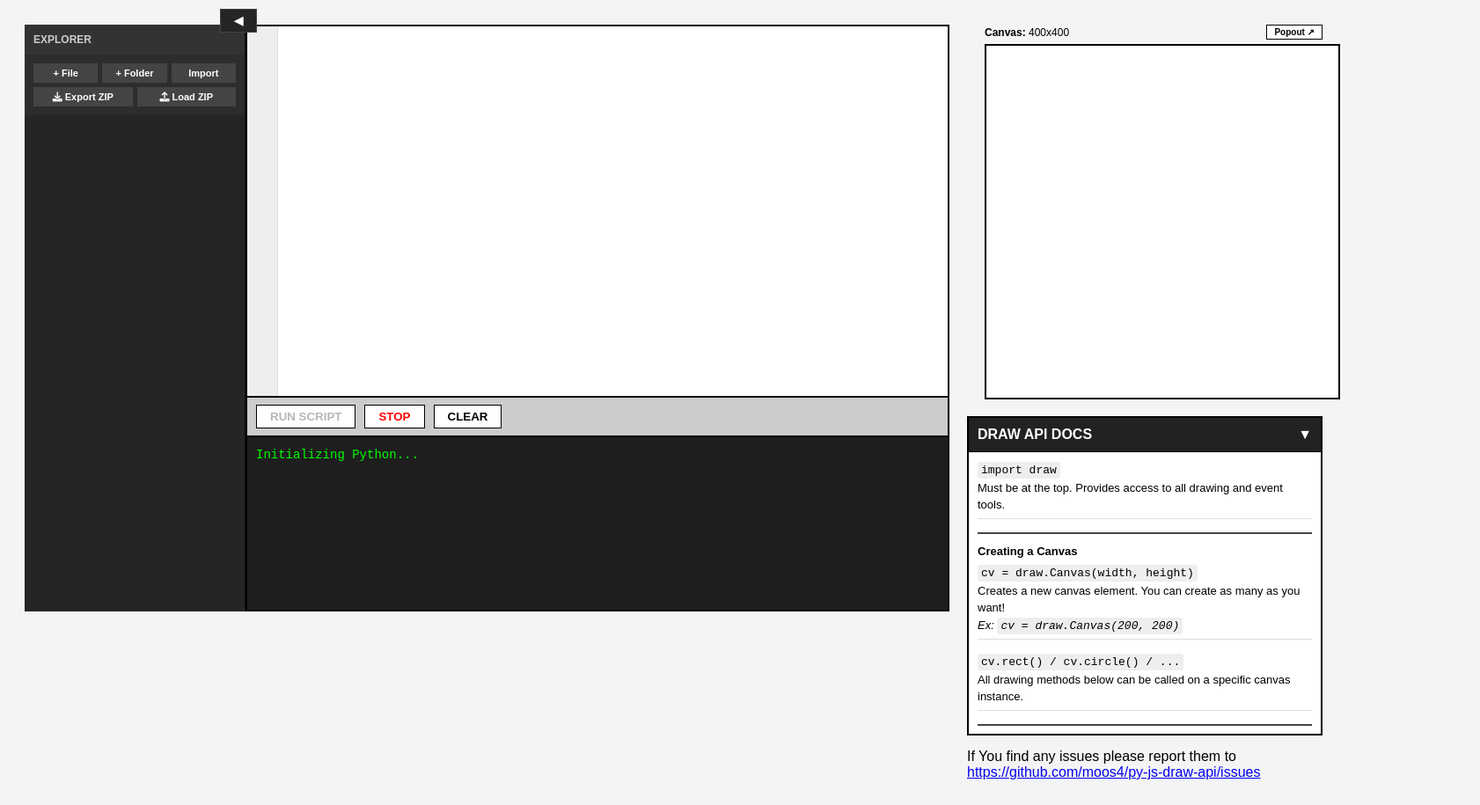
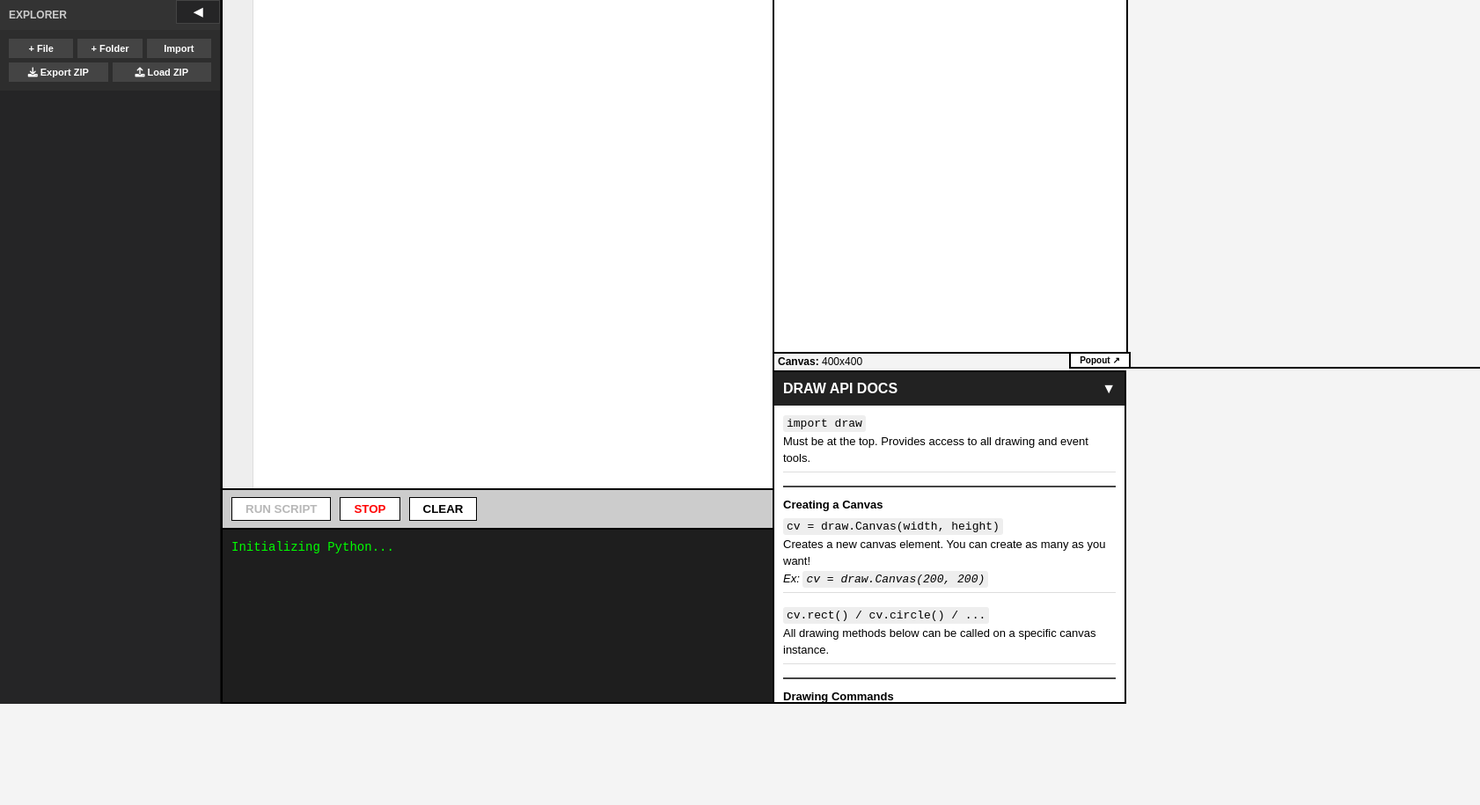
Before and after one commit to moos4/py-js-draw-api, a plain HTML site: page index.html in a window 1280 px wide. Shown: the whole page at 88% size, 1682 px wide, since content can reach past the window. After the commit the page ends 800 px from the top, so only its background shows below. Drawn offline with nearby package versions, Linux system fonts and the light colour scheme; a script that the page names is missing.

Commit message:
error fix and css

```diff
--- a/index.html
+++ b/index.html
@@ -6,9 +6,9 @@
     <script src="https://cdnjs.cloudflare.com/ajax/libs/jszip/3.10.1/jszip.min.js"></script>
     <link rel="stylesheet" href="https://cdnjs.cloudflare.com/ajax/libs/font-awesome/6.0.0/css/all.min.css">
     <style>
-        body { display: flex; flex-direction: row; gap: 20px; padding: 20px; font-family: sans-serif; background-color: #f4f4f4; }
-        .pycontainer { display: flex; flex-direction: column; width: 800px; }
-        .workspace { display: flex; flex: 1; overflow: hidden; }
+        body { display: flex; flex-direction: row; padding: none; margin: none; font-family: sans-serif; background-color: #f4f4f4; overflow-x:hidden;}
+        .pycontainer {display: flex; flex-direction: column; flex: 1; height: 100vh;}
+        .workspace { display: flex; flex: 1; overflow: hidden; height: 100vh;}
         .file-bar {
             display: flex;
             background: #222;
@@ -54,6 +54,7 @@
         .textareaLinesNumbers {
           position: relative;
           border: 2px solid black;
+          border-top: none;
           background: white;
           display: flex;
           overflow: hidden;
@@ -74,45 +75,57 @@
             display: block; border: none; border-right: 1px solid #ddd;
             text-align: right; padding: 10px 5px; width: 35px;
             z-index: 0; resize: none; background: #eee; color: #999;
-            font-family: monospace; font-size: 14px; line-height: 21px;
+            font-family: monospace; font-size: 12px; line-height: 18px;
             overflow: hidden; pointer-events: none; box-sizing: border-box;
         }
         textarea#editor {
             z-index: 1; flex-grow: 1; resize: none; border: none; outline: none;
-            background: transparent; height: 400px; padding: 10px;
-            font-family: monospace; font-size: 14px; line-height: 21px;
+            background: transparent; height: calc(100vh - 245px - 20px); padding: 10px;
+            font-family: monospace; font-size: 12px; line-height: 18px;
             display: block; white-space: pre; overflow: auto;
         }
         .consolediv {
-            border: 2px solid black; height: 200px; width: 800px; padding: 10px;
+            border: 2px solid black; height: 200px; width: 100%; padding: 10px;
             background: #1e1e1e; color: #00ff00; overflow: auto;
             font-family: monospace; font-size: 14px; line-height: 21px; box-sizing: border-box;
             white-space: pre-wrap; word-wrap: break-word;
         }
         .taskbar {
             display: flex; align-items: center; padding: 8px 10px; background: #ccc;
-            border-left: 2px solid black; border-right: 2px solid black;
+            border-left: 2px solid black; border-right: 2px solid black; width: calc(100% - 22px);
         }
         button { padding: 5px 15px; cursor: pointer; font-weight: bold; background: #fff; border: 1px solid #000; }
         .console-input { background: transparent; border: none; color: #00ff00; font-family: monospace; outline: 1px solid #000; width: 80%; box-shadow: 0 0 0 1pt grey;}
         .main-layout {
             display: flex;
+            position: absolute;
             flex-direction: row;
-            gap: 20px;
             align-items: flex-start;
+            top:0px;
+            left: 0px;
+            width: 100%;
+
         }
 
         .right-sidebar {
             display: flex;
             flex-direction: column;
-            gap: 15px;
-            width: 404px;
+            width: calc(400px);
         }
 
         .docs-panel {
             border: 2px solid black;
             background: #fff;
             font-family: sans-serif;
+            width: 398px;
+
+            position: absolute;
+            right: 0;
+            top: 421px;
+            bottom: 0;
+
+            display: flex;
+            flex-direction: column;
         }
 
         .docs-header {
@@ -124,15 +137,16 @@
             display: flex;
             justify-content: space-between;
             user-select: none;
+            flex-shrink: 0;
         }
 
         .docs-content {
             padding: 10px;
             font-size: 13px;
             line-height: 1.5;
-            max-height: 300px;
+
             overflow-y: auto;
-            border-top: 1px solid black;
+            overflow-x: auto;
         }
 
         .docs-content code {
@@ -152,7 +166,7 @@
     display: flex; flex-direction: column; transition: width 0.3s;
     border-right: 1px solid #111; position: relative;
 }
-.sidebar.collapsed { width: 0; overflow: hidden; border: none; }
+.sidebar.collapsed {width: 50px; overflow-y: scroll;}
 
 .sidebar-header {
     padding: 10px; background: #333; font-size: 12px; font-weight: bold;
@@ -206,23 +220,25 @@
     padding-left: 4px;
 }
 
-.fs-actions { padding: 10px; display: flex; flex-wrap: wrap; gap: 5px; background: #2d2d2d; }
+.fs-actions { padding: 10px; display: flex; flex-wrap: wrap; gap: 5px; background: #2d2d2d; overflow-y: scroll; max-height: 80px;}
 .fs-btn {
     background: #444; border: none; color: white; padding: 5px;
     font-size: 11px; cursor: pointer; flex: 1; min-width: 60px;
 }
 .fs-btn:hover { background: #666; }
 #toggle-sidebar {
-    position: absolute; left: 250px; top: 10px; z-index: 100;
+    position: absolute; right: 0px; top: 0px; z-index: 100;
     background: #252526; color: white; border: 1px solid #444; cursor: pointer;
+    width: 50px;
 }
     </style>
 </head>
 <body>
-<button id="toggle-sidebar" onclick="toggleSidebar()">◀</button>
+
 <div class="main-layout">
     <div class="workspace">
       <div class="sidebar collapsed" id="sidebar">
+        <button id="toggle-sidebar" onclick="toggleSidebar()">◀</button>
           <div class="sidebar-header">EXPLORER</div>
           <div class="fs-actions">
               <button class="fs-btn" onclick="createNewFile()">+ File</button>
@@ -233,7 +249,7 @@
           </div>
           <div id="file-tree" class="file-tree"></div>
 
-          <input type="file" id="import-file" style="display:none" multiple onchange="handleFileImport(this)">
+          <input type="file" id="import-file" style="display:none" onchange="handleFileImport(this)">
           <input type="file" id="import-zip" style="display:none" accept=".zip" onchange="handleZipImport(this)">
       </div>
       <div class="pycontainer">
@@ -253,12 +269,13 @@
     </div>
     </div>
     <div class="right-sidebar">
-        <div class="canvas-container" style="margin-left: 20px;">
-            <div style="display: flex; justify-content: space-between; align-items: center; margin-bottom: 5px;">
-                <span style="font-size: 12px; font-family: sans-serif;"><b>Canvas:</b> 400x400</span>
-                <button onclick="popoutCanvas()" style="padding: 2px 8px; font-size: 10px;">Popout ↗</button>
+        <div class="canvas-container" style="margin-left: 0px; position: absolute; top: -2px; right: -2px">
+            <div style="display: flex; position: absolute; top: 400px; right: 0px;">
+                <span style="font-size: 12px; font-family: sans-serif; right: calc(400px - 99px - 2px); top: 6px; position: absolute; min-width: 99px;"><b>Canvas:</b> 400x400</span>
+                <button onclick="popoutCanvas()" style="max-height: 23px; width:70px; border: 2px solid black; padding: 2px 8px; font-size: 10px; position: absolute; right: -3px; top: 2px;">Popout ↗</button>
+                <hr style="border: 1px solid black; padding: 0px; margin: 0px; position: absolute; width: 398px; top: 19px;">
             </div>
-            <canvas id="pyCanvas" width="400" height="400" tabindex="0" style="border: 2px solid black; background: white; outline: none;"></canvas>
+            <canvas id="pyCanvas" width="400" height="400" tabindex="0" style="border: 2px solid black; background: white; outline: none; position: absolute; top: 0px; right: 0px;"></canvas>
         </div>
         <div class="docs-panel">
             <div class="docs-header" id="docs-toggle">
@@ -529,7 +546,7 @@ let isRunning = false;
 
 // Initial File Set
 let filesystem = {
-    "main.py": { content: "# Main Script\nimport draw", type: "file" },
+    "main.py": { content: "# Main Script\nimport draw \ncv = draw.Canvas(400, 400)", type: "file" },
     "assets": { type: "folder", children: {} }
 };
 let activeFilePath = "main.py";
@@ -556,13 +573,7 @@ function renderLevel(obj, container, path) {
         "png": { icon: "fas fa-file-image", color: "#4caf50" },
         "gif": { icon: "fas fa-file-image", color: "#4caf50" },
         "webp": { icon: "fas fa-file-image", color: "#4caf50" },
-        "default": { icon: "fas fa-file", color: "#ccc" },
-        "obj": { icon: "fas fa-cubes", color: "#0073ff" },
-        "mtl": { icon: "fas fa-cube", color: "#ff7700" },
-        "gltf": { icon: "fas fa-cubes", color: "#0073ff" },
-        "glb": { icon: "fas fa-cubes", color: "#0073ff" },
-        "fbx": { icon: "fas fa-cubes", color: "#0073ff" },
-        "stl": { icon: "fas fa-cubes", color: "#0073ff" },
+        "default": { icon: "fas fa-file", color: "#ccc" }
     };
 
     Object.keys(obj).sort().forEach(name => {
@@ -675,8 +686,7 @@ async function handleZipImport(input) {
 }
 
 async function handleFileImport(input) {
-    const files = Array.from(input.files);
-    for (const file of files) {
+    const file = input.files[0];
     if (!file) return;
 
     const name = file.name;
@@ -702,7 +712,6 @@ async function handleFileImport(input) {
         reader.readAsText(file);
     }
 }
-}
 
 function createNewFolder() {
     const name = prompt("Enter folder name:");
@@ -723,7 +732,7 @@ function toggleSidebar() {
     const sb = document.getElementById('sidebar');
     const btn = document.getElementById('toggle-sidebar');
     sb.classList.toggle('collapsed');
-    btn.style.left = sb.classList.contains('collapsed') ? '0px' : '250px';
+    btn.style.right = sb.classList.contains('collapsed') ? '0px' : '0px';
     btn.innerText = sb.classList.contains('collapsed') ? '▶' : '◀';
 }
 
@@ -950,7 +959,7 @@ function popoutCanvas() {
         <title>Canvas Popout</title>
         <script src="https://cdn.jsdelivr.net/pyodide/v0.25.0/full/pyodide.js"><\/script>
         <style>
-            body { margin: 0; padding: 20px; background: #222; display: flex; flex-wrap: wrap; gap: 15px; font-family: sans-serif; }
+            body { margin: 0; padding: 20px; background: #222; display: flex; flex-wrap: wrap; font-family: sans-serif; }
             canvas { box-shadow: 5px 5px 15px rgba(0,0,0,0.5); max-width: 100%; }
         </style>
     </head>
```
Lines whose indentation alone changed are shown as unchanged.
